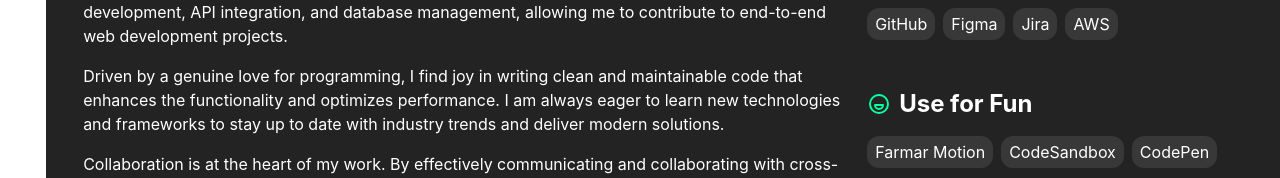
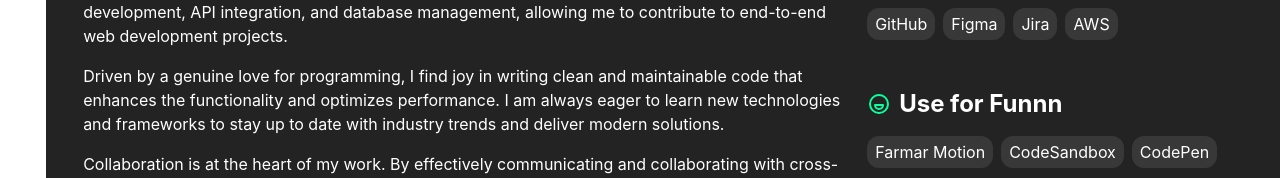
Before and after one commit to sajidhasan007/portfolio, a Next.js app: page / in a window 1280 px wide. Shown: the part 1113-1291 px from the top of the page. Built offline with nearby package versions, Linux system fonts and the light colour scheme.

Commit message:
test deploy

```diff
--- a/src/components/About.tsx
+++ b/src/components/About.tsx
@@ -131,7 +131,7 @@ const About = () => {
                     <span className="text-primary">
                       <TbBrandFunimation />
                     </span>
-                    <h3 className="font-bold ">Use for Fun</h3>
+                    <h3 className="font-bold ">Use for Funnn</h3>
                   </div>
                 </AddAnimation>
                 <AddAnimation>
```
